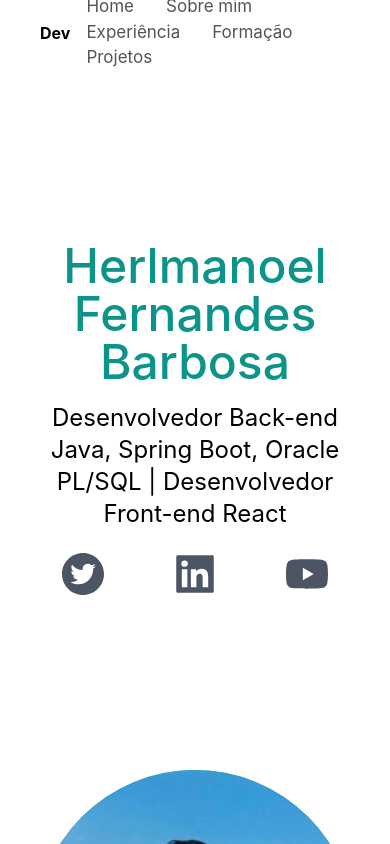
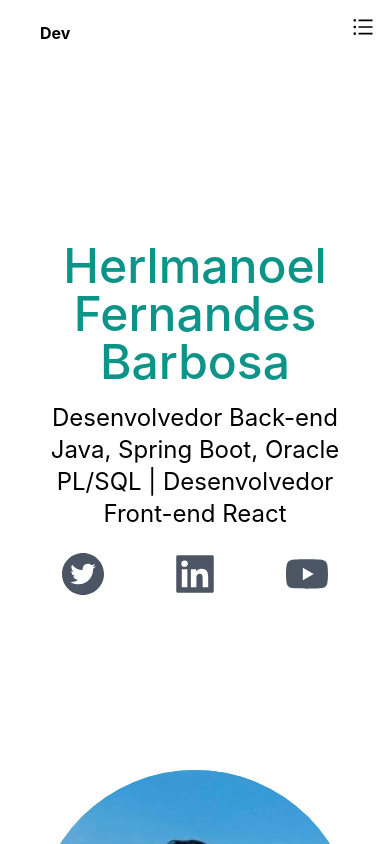
Before and after one commit to herlmanoel/meu_site, a Next.js app: page / in a window 390 px wide. Shown: the top 844 px of the page. Built offline with nearby package versions, Linux system fonts and the light colour scheme.

Commit message:
feat: adicionando responsividade ao menu

```diff
--- a/components/Menu/index.tsx
+++ b/components/Menu/index.tsx
@@ -1,19 +1,36 @@
+import React, { useState } from 'react';
+import { AiOutlineBars, AiOutlineClose } from 'react-icons/ai';
+
 export const Menu = () => {
-    return (<nav className="primaryMenu stickyMenuBar bg-white ">
-        <div className="logo">
-            <strong>Dev</strong>
-        </div>
-        <ul>
-            <li><a href="#sectionHome">Home</a></li>
-            <li><a href="#sectionAbout">Sobre mim</a></li>
-            <li><a href="#sectionExperiencias">Experiência</a></li>
-            <li><a href="#sectionEducacao">Formação</a></li>
-            <li><a href="#sectionPortfolio">Projetos</a></li>
-        </ul>
-        <div id="primaryMenuBtn">
-            <div className="bar"></div>
-            <div className="bar"></div>
-            <div className="bar"></div>
-        </div>
-    </nav>);
-}
+    const [menuOpen, setMenuOpen] = useState(false);
+
+    const handleMenuClick = () => {
+        setMenuOpen(!menuOpen);
+    };
+
+    const menuItems = [
+        { label: 'Home', href: '#sectionHome' },
+        { label: 'Sobre mim', href: '#sectionAbout' },
+        { label: 'Experiência', href: '#sectionExperiencias' },
+        { label: 'Formação', href: '#sectionEducacao' },
+        { label: 'Projetos', href: '#sectionPortfolio' },
+    ];
+
+    return (
+        <nav className="primaryMenu stickyMenuBar bg-white">
+            <div className="logo">
+                <strong>Dev</strong>
+            </div>
+            <ul className={`menu ${menuOpen ? 'open' : ''}`}>
+                {menuItems.map((item) => (
+                    <li key={item.href}>
+                        <a href={item.href}>{item.label}</a>
+                    </li>
+                ))}
+            </ul>
+            <button className="button-menu-open-close" onClick={handleMenuClick}>
+                {menuOpen ? <AiOutlineClose /> : <AiOutlineBars />}
+            </button>
+        </nav>
+    );
+};
--- a/package.json
+++ b/package.json
@@ -12,6 +12,7 @@
     "next": "13.2.4",
     "postcss": "^8.4.21",
     "react": "18.2.0",
+    "react-burger-menu": "^3.0.9",
     "react-dom": "18.2.0",
     "react-icons": "^4.8.0",
     "styled-components": "^5.3.6"
@@ -19,12 +20,13 @@
   "devDependencies": {
     "@types/node": "18.11.18",
     "@types/react": "18.0.26",
+    "@types/react-burger-menu": "^2.8.3",
     "@types/styled-components": "^5.1.26",
     "autoprefixer": "^10.4.12",
     "eslint": "8.36.0",
     "eslint-config-next": "13.2.4",
-    "typescript": "4.9.4",
     "postcss": "^8.4.16",
-    "tailwindcss": "^3.1.8"
+    "tailwindcss": "^3.1.8",
+    "typescript": "4.9.4"
   }
 }
--- a/styles/globals.css
+++ b/styles/globals.css
@@ -47,20 +47,19 @@ a {
   display: flex;
   flex-direction: column;
   align-items: center;
-
 }
 
-.resumeSection{
+.resumeSection {
   width: 100%;
   padding: 20px 8% 60px;
   background-color: var(--bg-clr-one);
 }
-.resumeSection .resumeTitle{
+.resumeSection .resumeTitle {
   max-width: 700px;
   margin: 0px auto 45px;
   text-align: center;
 }
-.resumeSection .resumeTitle h1{
+.resumeSection .resumeTitle h1 {
   position: relative;
   display: inline-block;
   font-size: var(--large-heading);
@@ -68,8 +67,8 @@ a {
   text-transform: uppercase;
   margin-bottom: 30px;
 }
-.resumeSection .resumeTitle h1::before{
-	content: '';
+.resumeSection .resumeTitle h1::before {
+  content: "";
   position: absolute;
   width: 100%;
   height: 1px;
@@ -77,8 +76,8 @@ a {
   left: 0;
   background-color: var(--secondary-heading-clr);
 }
-.resumeSection .resumeTitle h1::after{
-	content: '';
+.resumeSection .resumeTitle h1::after {
+  content: "";
   position: absolute;
   width: 40%;
   height: 3px;
@@ -86,38 +85,38 @@ a {
   left: 0;
   background-color: #319795;
 }
-.resumeSection .resumeTitle p{
+.resumeSection .resumeTitle p {
   font-size: var(--text-fontSize);
   color: var(--secondary-heading-clr);
 }
-.resumeSection .resumeContentsRow{
+.resumeSection .resumeContentsRow {
   display: flex;
   /* grid-template-columns: 1fr 1fr;
 	grid-column-gap: 20px; */
 }
-.resumeContentsRow .resumeEvenColumn{
+.resumeContentsRow .resumeEvenColumn {
   background-color: var(--bg-clr-two);
   padding: 20px 15px;
   /* border-radius: 10px; */
   /* border: 1px solid #151515; */
 }
-.resumeContentsRow .resumeEvenColumn .subTitle{
+.resumeContentsRow .resumeEvenColumn .subTitle {
   font-size: 20px;
   color: var(--primary-heading-clr);
   padding: 0px 0px 20px 20px;
   text-transform: uppercase;
 }
-.resumeEvenColumn .resumeContents .box{
+.resumeEvenColumn .resumeContents .box {
   position: relative;
   padding: 0px 15px 25px 20px;
   /* background-color: var(--bg-clr-two); */
   border-left: 2px solid var(--text-clr);
 }
-.resumeEvenColumn .resumeContents .box:nth-child(3){
+.resumeEvenColumn .resumeContents .box:nth-child(3) {
   padding-bottom: 0px;
 }
-.resumeEvenColumn .resumeContents .box::before{
-	content: '';
+.resumeEvenColumn .resumeContents .box::before {
+  content: "";
   position: absolute;
   width: 16px;
   height: 16px;
@@ -128,16 +127,16 @@ a {
   background-color: #319795;
   border: 2px solid var(--bg-clr-two);
 }
-.resumeEvenColumn .resumeContents .box h4{
+.resumeEvenColumn .resumeContents .box h4 {
   position: relative;
   color: #319795;
 }
-.resumeEvenColumn .resumeContents .box h3{
+.resumeEvenColumn .resumeContents .box h3 {
   font-size: 19px;
   padding: 10px 0px 6px;
   color: var(--secondary-heading-clr);
 }
-.resumeEvenColumn .resumeContents .box p{
+.resumeEvenColumn .resumeContents .box p {
   line-height: 1.2;
   color: var(--text-clr);
   font-size: var(--text-fontSize);
@@ -153,47 +152,47 @@ a {
   padding: 0px 40px;
   height: 65px;
 }
-.stickyMenuBar{
+.stickyMenuBar {
   position: fixed;
   max-width: 1568px;
   top: 0;
   z-index: 100;
   animation: navbarAnim 0.4s linear;
 }
-@keyframes navbarAnim{
-	0%{
+@keyframes navbarAnim {
+  0% {
     transform: translateY(-100px);
   }
-	100%{
+  100% {
     transform: translateY(0px);
   }
 }
-.primaryMenu .logo a{
+.primaryMenu .logo a {
   text-decoration: none;
   color: var(--primary-clr);
   font-size: 26px;
   font-weight: 600;
   text-transform: uppercase;
 }
-.primaryMenu ul{
+.primaryMenu ul {
   list-style: none;
 }
-.primaryMenu ul li{
+.primaryMenu ul li {
   display: inline-block;
   padding: 0px 16px;
 }
-.primaryMenu ul li:nth-child(7){
+.primaryMenu ul li:nth-child(7) {
   padding-right: 0px;
 }
-.primaryMenu ul li a{
+.primaryMenu ul li a {
   position: relative;
   display: block;
   text-decoration: none;
   font-size: var(--text-fontSize);
   color: var(--primary-heading-clr);
 }
-.primaryMenu ul li a:after{
-	content: '';
+.primaryMenu ul li a:after {
+  content: "";
   position: absolute;
   width: 100%;
   height: 2px;
@@ -204,15 +203,15 @@ a {
   transition: 0.4s;
   transform: scale(0);
 }
-.primaryMenu ul li a:hover::after{
+.primaryMenu ul li a:hover::after {
   transform: scale(1);
 }
-.primaryMenu #primaryMenuBtn{
+.primaryMenu #primaryMenuBtn {
   cursor: pointer;
   user-select: none;
   display: none;
 }
-.primaryMenu #primaryMenuBtn .bar{
+.primaryMenu #primaryMenuBtn .bar {
   width: 26px;
   height: 3px;
   background-color: var(--primary-heading-clr);
@@ -220,7 +219,7 @@ a {
   margin: 5px auto;
   transition: 0.4s cubic-bezier(1, 0.2, 0.2, 1);
 }
-.homeBody{
+.homeBody {
   width: 100%;
   height: calc(100vh - 65px);
   background-color: var(--black-clr);
@@ -229,7 +228,7 @@ a {
   background-position: right center;
   background-size: auto;
 }
-.homeBody .homeInfoText{
+.homeBody .homeInfoText {
   padding: 0px 8%;
   max-width: 768px;
   height: 100%;
@@ -238,14 +237,14 @@ a {
   justify-content: center;
   align-items: flex-start;
 }
-.homeBody .homeInfoText p{
+.homeBody .homeInfoText p {
   color: var(--secondary-heading-clr);
   font-size: 22px;
   text-transform: uppercase;
   letter-spacing: 1px;
   text-shadow: 1px 1px 2px #000, -1px -1px 2px #000;
 }
-.homeBody .homeInfoText h1{
+.homeBody .homeInfoText h1 {
   color: var(--primary-heading-clr);
   font-size: 50px;
   padding: 4px 0px 10px 0px;
@@ -255,13 +254,13 @@ a {
   flex-wrap: wrap;
   text-shadow: 1px 1px 2px #000, -1px -1px 2px #000;
 }
-.homeBody .homeInfoText h1 span:nth-child(1){
+.homeBody .homeInfoText h1 span:nth-child(1) {
   padding-right: 10px;
 }
-.homeBody .homeInfoText h1 span:nth-child(2){
+.homeBody .homeInfoText h1 span:nth-child(2) {
   color: var(--primary-clr);
 }
-.homeBody .homeInfoText button{
+.homeBody .homeInfoText button {
   padding: 10px 16px;
   border: 1px solid var(--primary-clr);
   border-radius: 25px;
@@ -274,21 +273,21 @@ a {
   cursor: pointer;
   transition: all 0.4s;
 }
-.homeBody .homeInfoText button:hover{
+.homeBody .homeInfoText button:hover {
   color: var(--primary-clr);
   border: 1px solid var(--secondary-heading-clr);
 }
-.homeBody .homeInfoText .homeSocialMedia{
+.homeBody .homeInfoText .homeSocialMedia {
   position: absolute;
   bottom: 60px;
 }
-.homeInfoText .homeSocialMedia a i{
+.homeInfoText .homeSocialMedia a i {
   font-size: 24px;
   padding-right: 20px;
   color: var(--secondary-heading-clr);
   transition: 0.4s;
 }
-.homeInfoText .homeSocialMedia a i:hover{
+.homeInfoText .homeSocialMedia a i:hover {
   color: var(--primary-clr);
   transform: translateY(-3px);
 }
@@ -314,6 +313,10 @@ a {
   max-width: 60%;
 }
 
+.primaryMenu {
+  background-color: rgba(255, 255, 255, 0.8);
+}
+
 @media (max-width: 1108px) {
   .container-about-me {
     margin-top: -10rem;
@@ -328,3 +331,66 @@ a {
     max-width: 90%;
   }
 }
+
+.button-menu-open-close {
+  display: none;
+}
+
+@media (max-width: 768px) {
+  .button-menu-open-close {
+    display: block;
+  }
+
+  .primaryMenu ul.menu {
+    display: none;
+  }
+
+  .primaryMenu button {
+    display: block;
+    position: absolute;
+    top: 15px;
+    right: 15px;
+    background: none;
+    border: none;
+    font-size: 1.5rem;
+    color: #000;
+    cursor: pointer;
+    z-index: 1;
+  }
+
+  .primaryMenu button:focus {
+    outline: none;
+  }
+
+  .primaryMenu button:hover {
+    color: #888;
+  }
+
+  .primaryMenu ul.menu.open {
+    display: block;
+    position: absolute;
+    top: 60px;
+    left: 0;
+    width: 100%;
+    background-color: rgba(255, 255, 255, 0.8);
+    z-index: 1;
+  }
+
+  .primaryMenu ul.menu.open li {
+    text-align: right;
+    width: 100%;
+    padding: 0.5rem 0.8rem;
+  }
+}
+
+.primaryMenu button span {
+  display: block;
+  height: 3px;
+  width: 25px;
+  margin-bottom: 5px;
+  background-color: #000;
+}
+
+.primaryMenu button span:last-child {
+  margin-bottom: 0;
+}
```
Also changed, not shown: components/Menu/styles.css (added), 1 other file (tests, documents, lock files or other folders). Lines whose indentation alone changed are shown as unchanged.
